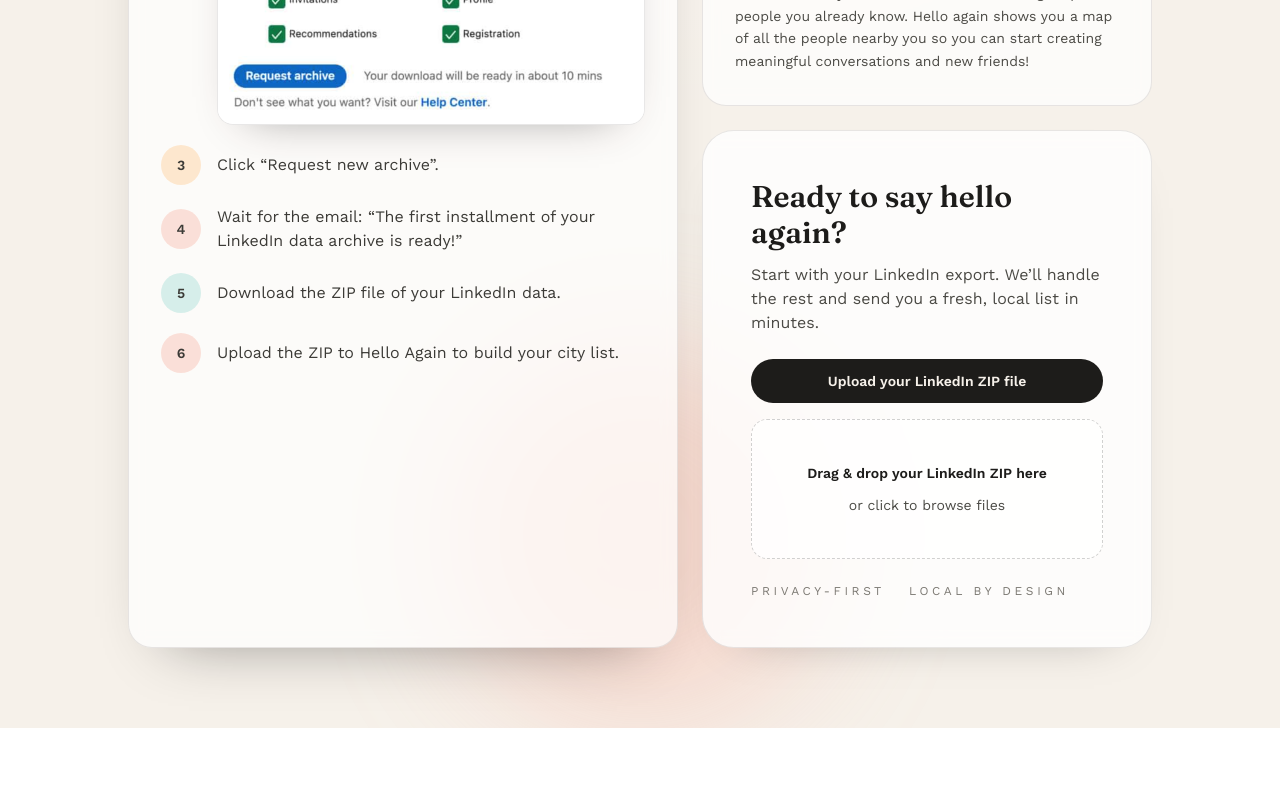
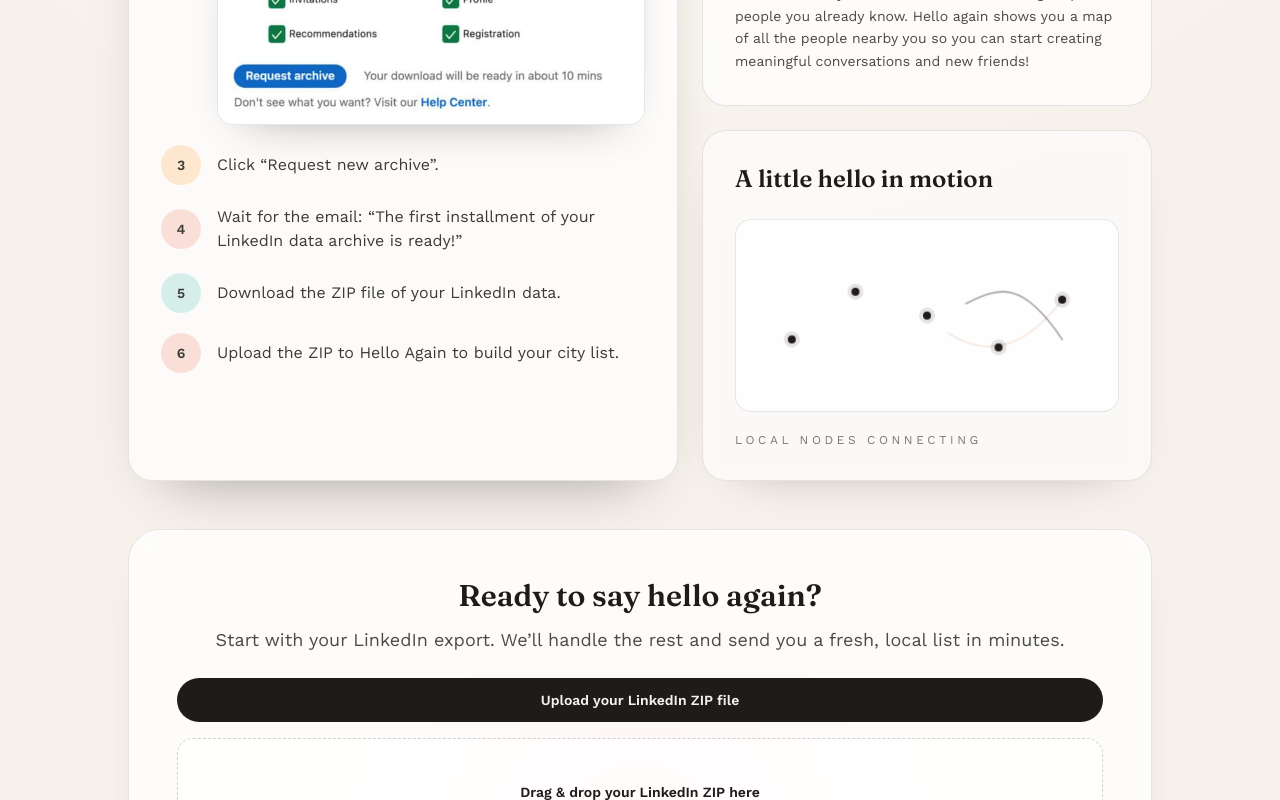
Before and after one commit to Tombarr/hello-again, a Next.js app: page / in a window 1280 px wide. Shown: the part 760-1560 px from the top of the page. Before the commit the page ends 1488 px from the top, so only its background shows below. Built offline with nearby package versions, Linux system fonts and the light colour scheme.

Commit message:
Add a way to upload the data into indexddb

```diff
--- a/app/components/UploadArea.tsx
+++ b/app/components/UploadArea.tsx
@@ -1,16 +1,153 @@
 "use client";
 
-import { useRef, useState } from "react";
+import { useEffect, useRef, useState } from "react";
+
+type UploadInfo = {
+  name: string;
+  size: number;
+  type: string;
+  lastModified: number;
+  storedAt: number;
+};
 
 export default function UploadArea() {
   const inputRef = useRef<HTMLInputElement | null>(null);
   const [isDragging, setIsDragging] = useState(false);
   const [fileName, setFileName] = useState<string | null>(null);
+  const [error, setError] = useState<string | null>(null);
+  const [uploadedInfo, setUploadedInfo] = useState<UploadInfo | null>(null);
+
+  useEffect(() => {
+    let isMounted = true;
+    const hydrateFromStorage = async () => {
+      const stored = localStorage.getItem("helloAgainUploadInfo");
+      if (stored) {
+        try {
+          const parsed = JSON.parse(stored) as UploadInfo;
+          if (isMounted) {
+            setUploadedInfo(parsed);
+            setFileName(parsed.name);
+          }
+          return;
+        } catch (err) {
+          localStorage.removeItem("helloAgainUploadInfo");
+        }
+      }
+
+      try {
+        const db = await openDatabase();
+        const record = await new Promise<UploadInfo | null>((resolve, reject) => {
+          const transaction = db.transaction("uploads", "readonly");
+          const store = transaction.objectStore("uploads");
+          const request = store.get("linkedinZip");
+          request.onsuccess = () => {
+            const value = request.result as
+              | (UploadInfo & { file?: File })
+              | undefined;
+            if (!value) {
+              resolve(null);
+              return;
+            }
+            resolve({
+              name: value.name,
+              size: value.size,
+              type: value.type,
+              lastModified: value.lastModified,
+              storedAt: Date.now(),
+            });
+          };
+          request.onerror = () => reject(request.error);
+        });
+
+        if (record && isMounted) {
+          localStorage.setItem("helloAgainUploadInfo", JSON.stringify(record));
+          setUploadedInfo(record);
+          setFileName(record.name);
+        }
+      } catch (err) {
+        // ignore hydration failures
+      }
+    };
+
+    void hydrateFromStorage();
+    return () => {
+      isMounted = false;
+    };
+  }, []);
+
+  const openDatabase = () =>
+    new Promise<IDBDatabase>((resolve, reject) => {
+      const request = indexedDB.open("helloAgain", 1);
+      request.onupgradeneeded = () => {
+        const db = request.result;
+        if (!db.objectStoreNames.contains("uploads")) {
+          db.createObjectStore("uploads");
+        }
+      };
+      request.onsuccess = () => resolve(request.result);
+      request.onerror = () => reject(request.error);
+    });
+
+  const storeFile = async (file: File) => {
+    try {
+      const db = await openDatabase();
+      await new Promise<void>((resolve, reject) => {
+        const transaction = db.transaction("uploads", "readwrite");
+        const store = transaction.objectStore("uploads");
+        store.put(
+          {
+            name: file.name,
+            size: file.size,
+            type: file.type,
+            lastModified: file.lastModified,
+            file,
+          },
+          "linkedinZip"
+        );
+        transaction.oncomplete = () => resolve();
+        transaction.onerror = () => reject(transaction.error);
+      });
+      const info: UploadInfo = {
+        name: file.name,
+        size: file.size,
+        type: file.type,
+        lastModified: file.lastModified,
+        storedAt: Date.now(),
+      };
+      localStorage.setItem("helloAgainUploadInfo", JSON.stringify(info));
+      setUploadedInfo(info);
+      setError(null);
+    } catch (err) {
+      setError("Unable to save file to IndexedDB.");
+    }
+  };
 
   const handleFiles = (files: FileList | null) => {
     if (!files || files.length === 0) return;
     const file = files[0];
     setFileName(file.name);
+    void storeFile(file);
+  };
+
+  const clearUpload = async () => {
+    try {
+      const db = await openDatabase();
+      await new Promise<void>((resolve, reject) => {
+        const transaction = db.transaction("uploads", "readwrite");
+        const store = transaction.objectStore("uploads");
+        store.delete("linkedinZip");
+        transaction.oncomplete = () => resolve();
+        transaction.onerror = () => reject(transaction.error);
+      });
+    } catch (err) {
+      // ignore clearing failure
+    }
+    localStorage.removeItem("helloAgainUploadInfo");
+    setUploadedInfo(null);
+    setFileName(null);
+    if (inputRef.current) {
+      inputRef.current.value = "";
+    }
   };
 
   const handleChange = (event: React.ChangeEvent<HTMLInputElement>) => {
@@ -28,7 +165,7 @@
   };
 
   return (
-    <div className="flex flex-col gap-4">
+    <div className="flex flex-col items-center gap-4 text-center">
       <input
         ref={inputRef}
         id="linkedin-zip"
@@ -40,14 +177,14 @@
 
       <label
         htmlFor="linkedin-zip"
-        className="inline-flex cursor-pointer items-center justify-center rounded-full bg-[#1d1c1a] px-7 py-3 text-sm font-semibold text-[#f6f1ea] transition hover:-translate-y-0.5 hover:bg-[#2b2926]"
+        className="inline-flex w-full cursor-pointer items-center justify-center rounded-full bg-[#1d1c1a] px-7 py-3 text-sm font-semibold text-[#f6f1ea] transition hover:-translate-y-0.5 hover:bg-[#2b2926]"
       >
         Upload your LinkedIn ZIP file
       </label>
 
       <label
         htmlFor="linkedin-zip"
-        className={`flex min-h-[140px] cursor-pointer flex-col items-center justify-center gap-3 rounded-2xl border border-dashed px-6 py-8 text-sm transition ${
+        className={`flex min-h-[140px] w-full cursor-pointer flex-col items-center justify-center gap-3 rounded-2xl border border-dashed px-6 py-8 text-sm transition ${
           isDragging
             ? "border-[#1d1c1a] bg-[#1d1c1a]/5"
             : "border-[#1d1c1a]/20 bg-white/70"
@@ -65,7 +202,34 @@
         <span className="text-[#4b4a45]">
           {fileName ? `Selected: ${fileName}` : "or click to browse files"}
         </span>
+        {error ? (
+          <span className="text-xs font-semibold text-[#b45309]">{error}</span>
+        ) : null}
       </label>
+      {uploadedInfo ? (
+        <div className="w-full rounded-2xl border border-[#1d1c1a]/10 bg-white/70 px-5 py-4 text-left text-sm text-[#4b4a45]">
+          <div className="flex items-start justify-between gap-4">
+            <p className="text-xs uppercase tracking-[0.2em] text-[#7b7872]">
+              Uploaded file
+            </p>
+            <button
+              type="button"
+              onClick={() => void clearUpload()}
+              className="rounded-full border border-[#1d1c1a]/20 px-2 py-1 text-xs font-semibold text-[#1d1c1a]/70 transition hover:border-[#1d1c1a] hover:text-[#1d1c1a]"
+              aria-label="Clear uploaded file"
+            >
+              ✕
+            </button>
+          </div>
+          <p className="mt-2 font-semibold text-[#1d1c1a]">
+            {uploadedInfo.name}
+          </p>
+          <p className="mt-1 text-xs">
+            {(uploadedInfo.size / (1024 * 1024)).toFixed(2)} MB ·{" "}
+            {uploadedInfo.type || "application/zip"}
+          </p>
+        </div>
+      ) : null}
     </div>
   );
 }
--- a/app/page.tsx
+++ b/app/page.tsx
@@ -123,7 +123,7 @@
               </ol>
             </div>
 
-            <div className="flex flex-col gap-6">
+            <div className="flex flex-col gap-6 lg:h-full">
               <div className="rounded-3xl border border-[#1d1c1a]/10 bg-[#1d1c1a] p-8 text-[#f6f1ea] shadow-[0_30px_60px_-40px_rgba(0,0,0,0.45)]">
                 <h3 className={`${display.className} text-2xl`}>
                   What you get
@@ -146,18 +146,94 @@
                   conversations and new friends!
                 </p>
               </div>
+              <div className="hidden rounded-3xl border border-[#1d1c1a]/10 bg-white/60 p-8 shadow-[0_20px_50px_-40px_rgba(0,0,0,0.4)] backdrop-blur lg:flex lg:flex-1 lg:flex-col">
+                <h3 className={`${display.className} text-2xl`}>
+                  A little hello in motion
+                </h3>
+                <div className="mt-6 flex flex-1 items-center justify-center rounded-2xl border border-[#1d1c1a]/10 bg-white/80 p-6">
+                  <svg
+                    viewBox="0 0 420 180"
+                    className="h-full w-full max-h-48"
+                    role="img"
+                    aria-label="Animated graph connection"
+                  >
+                    <defs>
+                      <linearGradient
+                        id="graphGlow"
+                        x1="0%"
+                        y1="0%"
+                        x2="100%"
+                        y2="100%"
+                      >
+                        <stop offset="0%" stopColor="#7fd1c7" />
+                        <stop offset="100%" stopColor="#f59e8b" />
+                      </linearGradient>
+                    </defs>
+
+                    <path
+                      className="graph-line"
+                      d="M40 120 C90 40, 160 40, 210 90 S320 150, 380 70"
+                      stroke="url(#graphGlow)"
+                      strokeWidth="3"
+                      fill="none"
+                      strokeLinecap="round"
+                    />
+                    <path
+                      className="graph-line graph-line--delay"
+                      d="M40 50 C110 110, 170 120, 230 90 S320 30, 380 120"
+                      stroke="#1d1c1a"
+                      strokeWidth="2"
+                      fill="none"
+                      strokeDasharray="6 10"
+                      strokeLinecap="round"
+                      opacity="0.4"
+                    />
+
+                    {[
+                      { cx: 40, cy: 120 },
+                      { cx: 120, cy: 60 },
+                      { cx: 210, cy: 90 },
+                      { cx: 300, cy: 130 },
+                      { cx: 380, cy: 70 },
+                    ].map((node, index) => (
+                      <g key={`${node.cx}-${node.cy}`}>
+                        <circle
+                          cx={node.cx}
+                          cy={node.cy}
+                          r="10"
+                          fill="#1d1c1a"
+                          opacity="0.12"
+                        />
+                        <circle
+                          cx={node.cx}
+                          cy={node.cy}
+                          r="5"
+                          fill="#1d1c1a"
+                          className={`graph-node graph-node--${index}`}
+                        />
+                      </g>
+                    ))}
+                  </svg>
+                </div>
+                <p className="mt-5 text-xs uppercase tracking-[0.3em] text-[#7b7872]">
+                  Local nodes connecting
+                </p>
+              </div>
+            </div>
+          </div>
+
           <section className="flex flex-col gap-6 rounded-[32px] border border-[#1d1c1a]/10 bg-white/80 p-10 shadow-[0_20px_50px_-40px_rgba(0,0,0,0.4)] backdrop-blur sm:p-12">
-                <div className="flex flex-wrap items-center justify-between gap-6">
-                  <div>
+            <div className="flex flex-col items-center gap-6 text-center">
+              <div className="flex flex-col items-center">
                 <h2 className={`${display.className} text-3xl`}>
                   Ready to say hello again?
                 </h2>
-                    <p className="mt-3 max-w-xl text-base text-[#4b4a45]">
+                <p className="mt-3 w-full text-base text-[#4b4a45] sm:text-lg">
                   Start with your LinkedIn export. We’ll handle the rest and
                   send you a fresh, local list in minutes.
                 </p>
               </div>
-                  <div className="w-full max-w-md">
+              <div className="w-full">
                 <UploadArea />
               </div>
             </div>
@@ -166,9 +242,6 @@
               <span>Local by design</span>
             </div>
           </section>
-            </div>
-          </div>
-
         </section>
       </main>
     </div>
```
Also changed, not shown: app/globals.css (+55 -0 lines). Lines whose indentation alone changed are shown as unchanged.
